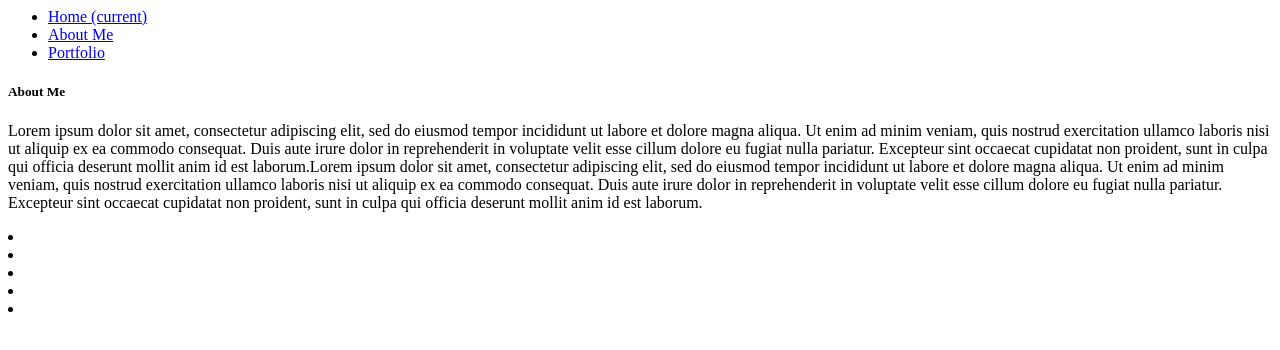
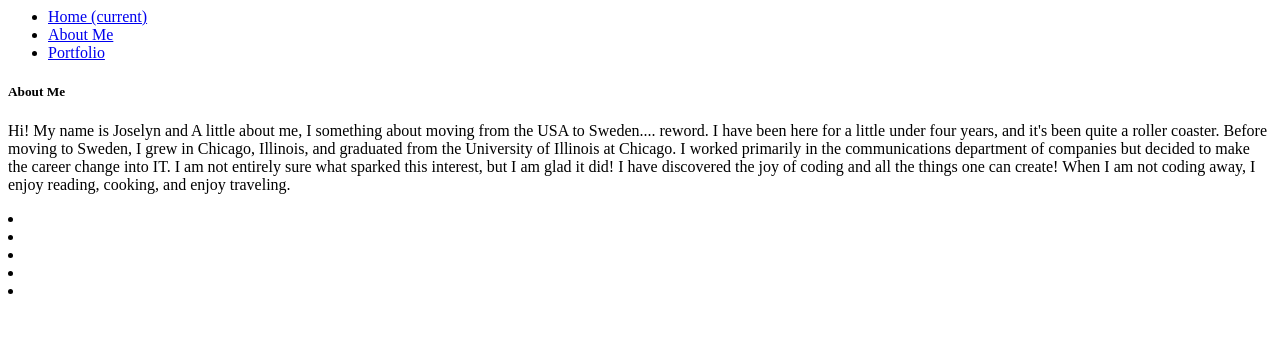
Before and after one commit to JHenrysson/Jhenrysson.com, a plain HTML site: page aboutMe.html in a window 1280 px wide. Drawn offline with Linux system fonts and the light colour scheme.

```diff
--- a/aboutMe.html
+++ b/aboutMe.html
@@ -30,20 +30,15 @@
 
 <div id="textAbout">
         <h5 class="mt-5">About Me</h5>
-        <p>Lorem ipsum dolor sit amet, consectetur adipiscing elit,
-                sed do eiusmod tempor incididunt ut labore et dolore magna aliqua.
-                Ut enim ad minim veniam, quis nostrud exercitation ullamco laboris nisi ut aliquip ex ea commodo consequat.
-                Duis aute irure dolor in reprehenderit in voluptate velit esse cillum dolore eu fugiat nulla pariatur.
-                Excepteur sint occaecat cupidatat non proident, sunt in culpa qui officia deserunt mollit anim id est
-                laborum.Lorem ipsum dolor sit amet, consectetur adipiscing elit, sed do eiusmod tempor incididunt
-                ut labore et dolore magna aliqua. Ut enim ad minim veniam, quis nostrud exercitation ullamco laboris nisi
-                ut aliquip ex ea commodo consequat. Duis aute irure dolor in reprehenderit in voluptate velit esse cillum
-                dolore eu fugiat nulla pariatur. Excepteur sint occaecat cupidatat non proident, sunt in culpa qui officia
-                deserunt mollit anim id est laborum.
+        <p>
+                Hi! My name is Joselyn and
 
-
-
-        </p>
+                A little about me, I something about moving from the USA to Sweden.... reword.
+                I have been here for a little under four years, and it's been quite a roller coaster.
+                Before moving to Sweden, I grew in Chicago, Illinois, and graduated from the University of Illinois at Chicago.
+                I worked primarily in the communications department of companies but decided to make the career change into IT.
+                I am not entirely sure what sparked this interest, but I am glad it did! I have discovered the joy of coding and all
+                the things one can create! When I am not coding away, I enjoy reading, cooking, and enjoy traveling.  </p>
 
     </div>
 
```
Also changed, not shown: index.html (+6 -11 lines).
